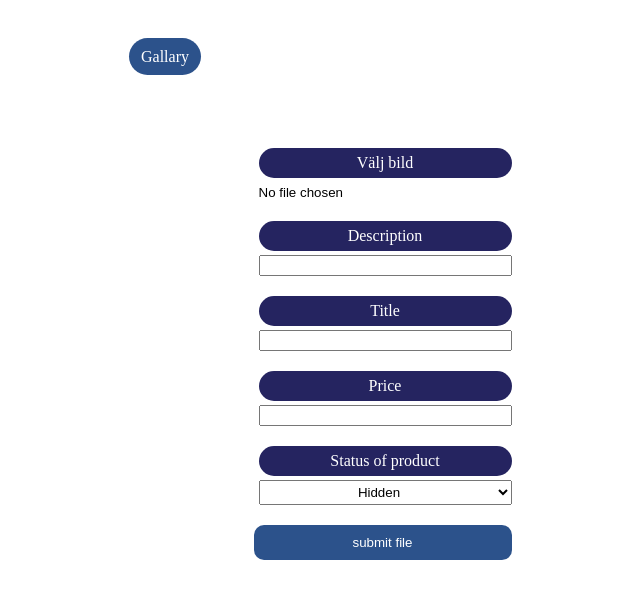
After one commit to LukasErikss0n/webshop, a PHP site: page /admin-site/gallary-changes/update-product.php?id=1 in a window 1280 px wide. The commit adds this page. Shown: the top 599 px of the page, without its empty margins (255-895 px from the left). Run offline with PHP 8.4, Linux system fonts and the light colour scheme.

Commit message:
update working

```diff
--- a/admin-site/css/product.css
+++ b/admin-site/css/product.css
@@ -154,3 +154,9 @@ button:hover{
     z-index: 10;
     align-items: center;
 }
+
+
+.btn-change{
+    color: red;
+    cursor: pointer;
+}
--- a/admin-site/gallary-changes/products-uploaded.php
+++ b/admin-site/gallary-changes/products-uploaded.php
@@ -22,12 +22,10 @@ include "../check-if-loggdin.php";
             <div class="styling-form">
             <?php
             include "../server-connect.php";
-            session_start();
 
             if (isset($_SESSION['user_id'])) {
                 $sesion = $_SESSION['user_id'];
                 $grab_data = "SELECT id, user_id, file_name, description, title, price, status  from upload ";
-                //WHERE user_id=$sesion"
                 $result = $con->query($grab_data);
 
                 $uppload = [];
@@ -48,7 +46,6 @@ include "../check-if-loggdin.php";
                         echo "<input type='checkbox' name='del-status[]' class='checkbox' value='$id'>";
                         echo "<p class = '$status status'>$status</p>";
                         echo "<img src = '../uploads/$file' alt = '$title' class = 'img-start-side'>";
-
                         echo "<div class = 'info-wrapper' >";
                         echo "<p>$title</p>";
                         echo "<p>$$price</p>";
@@ -60,6 +57,7 @@ include "../check-if-loggdin.php";
                         echo "<div class = 'info-card-wrapper' >";
                         echo "<img src = '../uploads/$file' alt = '$title' class = 'info-card-img'>";
                         echo "<div class = 'product-info' >";
+                        echo "<a href = '../gallary-changes/update-product.php?id=$id' class = 'btn-change' value = '$id'>Edit</a>";
                         echo "<h2>$title</h2>";
                         echo "<p> $$price</p>";
                         echo "<p>Tax included</p>";
--- /dev/null
+++ b/admin-site/gallary-changes/update-product.php
@@ -0,0 +1,60 @@
+<!DOCTYPE html>
+<html lang="en">
+<head>
+    <meta charset="UTF-8">
+    <meta http-equiv="X-UA-Compatible" content="IE=edge">
+    <meta name="viewport" content="width=device-width, initial-scale=1.0">
+    <link rel="stylesheet" href="../css/file-css.css">
+    <title>Uppdate product</title>
+</head>
+<body>
+    <div class="choose-wrapper">
+        <div class="options">
+            <a href="../gallary-changes/products-uploaded.php" class = "log-out" >Gallary</a>
+        </div>
+
+        <?php
+             $id = $_GET['id'];
+             session_start();
+             $_SESSION["change-id-product"] = $id ;
+
+        ?>
+        <form action="check-info-updated-product.php" method="POST" enctype="multipart/form-data" class = "product-form">
+            <label for="file" class ="label-file">Välj bild</label>
+            <input type="file" name="file"   class = "ghost">
+            <label for="description" class = "label-file">Description</label>
+            <input type="text" name = "description" >
+            <label for="title" class = "label-file">Title</label>
+            <input type="text" name = "title">
+            <label for="price" class = "label-file">Price</label>
+            <input type="text" name = "price">
+
+
+            <label for="" class="label-file">Status of product</label>
+            <div>
+                <select name="status" id="status">
+                <option value="Hidden">Hidden</option>
+                <option value="Active">Active</option>
+            </select>
+            <?php
+                if(isset($_GET["error"])) {
+                    if($_GET["error"] === "fileToBig"){
+                    echo "<p class = 'error'>*The file is to big</p>";
+                    }
+                    else if($_GET["error"] === "401"){
+                        echo "<p class = 'error'>*There where an error uploading, please try again</p>";
+                    }
+                    else if($_GET["error"] === "typeError"){
+                        echo "<p class = 'error'>*The file typ is not allowed</p>";
+                    }
+                }
+            ?>
+            </div>
+
+            <input type="submit" value="submit file" name="update">
+
+        </form>
+
+    </div>
+</body>
+</html>
```
Also changed, not shown: admin-site/gallary-changes/check-info-updated-product.php (added, +64 -0 lines), admin-site/gallary-changes/remove-or-change-status-product.php (+7 -0 lines), admin-site/uploads/Skärmbild (2).png (added), admin-site/uploads/Skärmbild (3).png (added).
